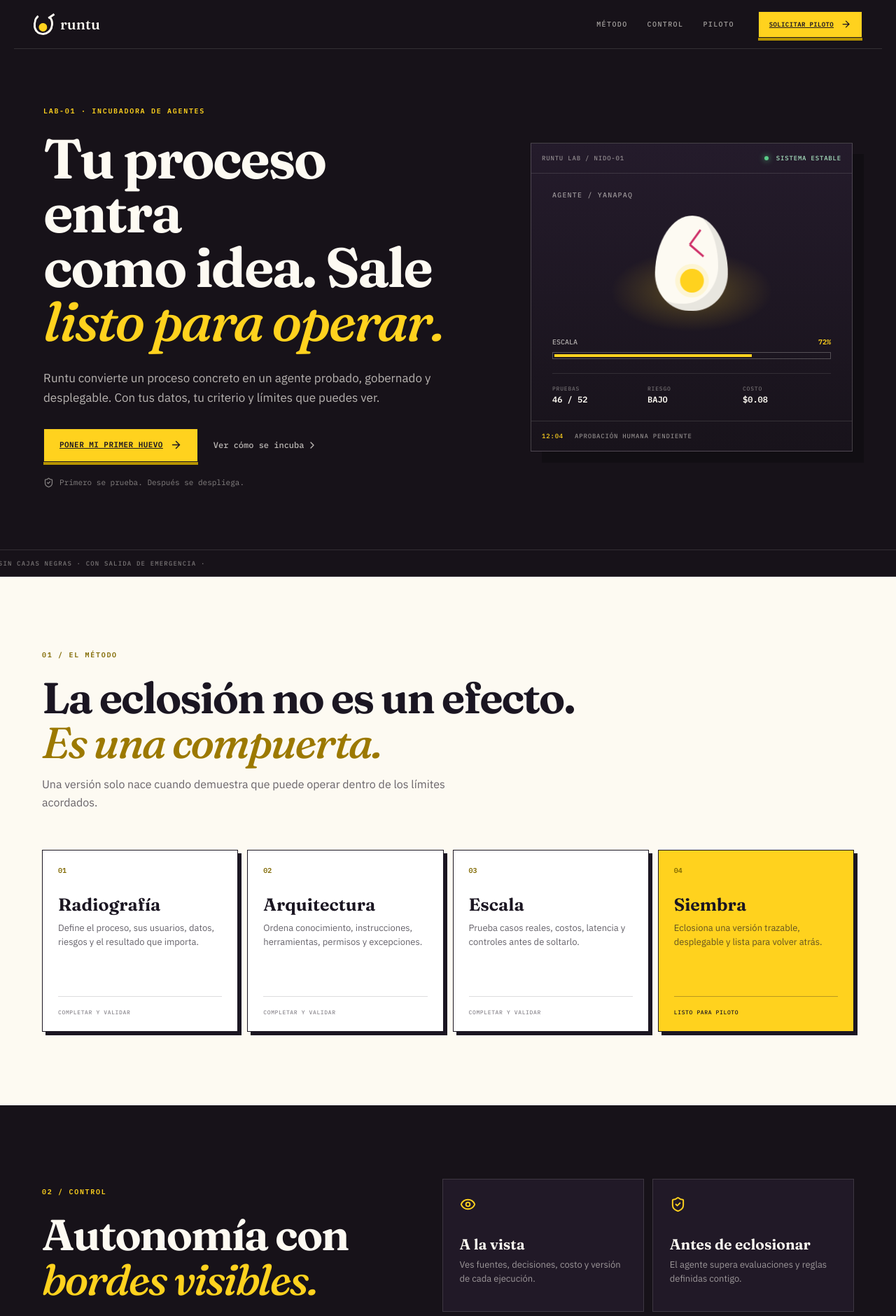
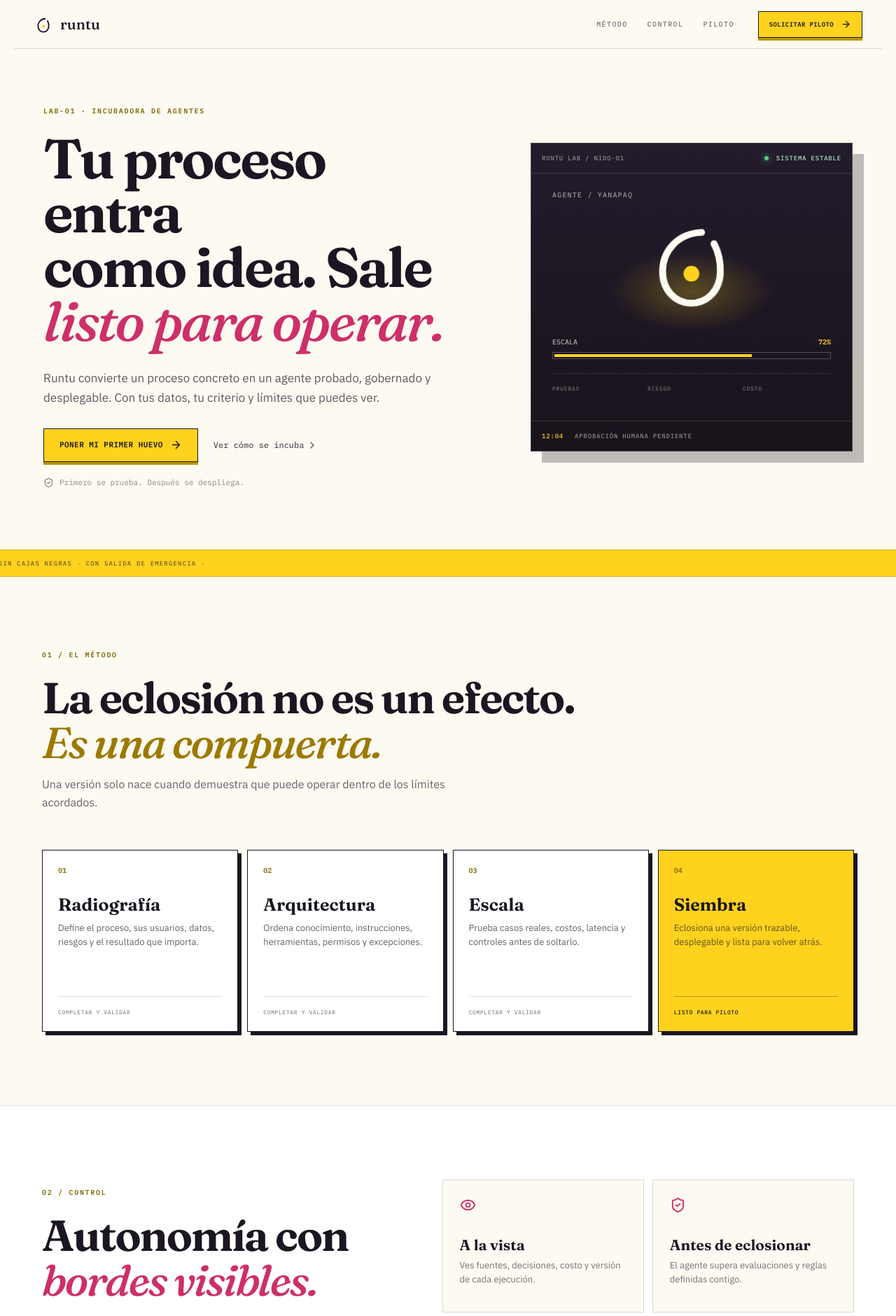
Before and after one commit to imaquinua/runtu, a React (Vite) app: page / in a window 1280 px wide. Shown: the top 1880 px of the page at 70% size. Built offline with nearby package versions, Linux system fonts and the light colour scheme.

Commit message:
fix: alinea la portada al brandbook de Runtu

```diff
--- a/index.html
+++ b/index.html
@@ -3,7 +3,7 @@
   <head>
     <meta charset="UTF-8" />
     <meta name="viewport" content="width=device-width, initial-scale=1.0" />
-    <meta name="theme-color" content="#171219" />
+    <meta name="theme-color" content="#FDFAF2" />
     <meta name="description" content="Runtu convierte un proceso concreto en un agente probado, gobernado y desplegable." />
     <meta property="og:title" content="Runtu — Incubadora de agentes" />
     <meta property="og:description" content="Agentes que nacen con criterio: primero se prueban, después se despliegan." />
@@ -11,7 +11,7 @@
     <meta property="og:url" content="https://runtu.tech" />
     <link rel="icon" href="/runtu-mark.svg" type="image/svg+xml" />
     <title>Runtu — Incubadora de agentes</title>
-    <style>html, body, #root { min-height: 100%; margin: 0; } body { background: #171219; }</style>
+    <style>html, body, #root { min-height: 100%; margin: 0; } body { background: #FDFAF2; }</style>
   </head>
   <body>
     <div id="root"></div>
--- a/src/app/pages/Incubadora.tsx
+++ b/src/app/pages/Incubadora.tsx
@@ -45,15 +45,26 @@
   { icon: RotateCcw, title: "Siempre reversible", text: "Pausa, cuarentena y rollback forman parte del despliegue." },
 ];
 
+function RuntuMark({ size = 28, inverse = false }: { size?: number; inverse?: boolean }) {
+  return (
+    <svg viewBox="0 0 200 200" width={size} height={size} aria-hidden="true">
+      <path
+        d="M 118 41 C 70 44 45 80 45 115 C 45 152 70 176 100 176 C 130 176 155 152 155 115 C 155 96 150 76 142 62"
+        fill="none"
+        stroke={inverse ? "#FDFAF2" : "#1B1622"}
+        strokeWidth="13"
+        strokeLinecap="round"
+      />
+      <circle cx="100" cy="120" r="15" fill="#FFD21E" />
+    </svg>
+  );
+}
+
 function Egg({ progress = 72 }: { progress?: number }) {
   return (
     <div className="inc-egg-wrap" aria-label={`Incubación al ${progress}%`}>
       <div className="inc-egg-glow" />
-      <div className="inc-egg">
-        <span className="inc-crack inc-crack-a" />
-        <span className="inc-crack inc-crack-b" />
-        <span className="inc-yolk" />
-      </div>
+      <div className="inc-egg"><RuntuMark size={150} inverse /></div>
     </div>
   );
 }
@@ -79,7 +90,7 @@
     <main className="inc-page">
       <nav className="inc-nav" aria-label="Navegación principal">
         <a className="inc-brand" href="#inicio" aria-label="Runtu, volver al inicio">
-          <span className="inc-brand-mark" aria-hidden="true"><span /></span>
+          <RuntuMark />
           <span>runtu</span>
         </a>
         <div className="inc-nav-links">
@@ -219,7 +230,7 @@
 
       <footer className="inc-footer">
         <a className="inc-brand" href="#inicio">
-          <span className="inc-brand-mark" aria-hidden="true"><span /></span>
+          <RuntuMark />
           <span>runtu</span>
         </a>
         <p>Agentes que nacen con criterio.</p>
--- a/src/styles/incubadora.css
+++ b/src/styles/incubadora.css
@@ -10,31 +10,28 @@
   --inc-rose: #ce2f68;
 }
 
-.inc-page { min-height: 100vh; color: var(--inc-cream); background: var(--inc-night); font-family: "IBM Plex Sans", sans-serif; overflow: hidden; }
+.inc-page { min-height: 100vh; color: var(--inc-ink); background: var(--inc-cream); font-family: "IBM Plex Sans", sans-serif; overflow: hidden; }
 .inc-page * { box-sizing: border-box; }
 .inc-page button, .inc-page a { -webkit-tap-highlight-color: transparent; }
-.inc-nav { height: 70px; max-width: 1240px; margin: 0 auto; padding: 0 28px; display: flex; align-items: center; gap: 34px; border-bottom: 1px solid rgba(253,250,242,.12); }
+.inc-nav { height: 70px; max-width: 1240px; margin: 0 auto; padding: 0 28px; display: flex; align-items: center; gap: 34px; border-bottom: 1px solid rgba(27,22,34,.14); }
 .inc-brand { display: inline-flex; align-items: center; gap: 10px; color: inherit; text-decoration: none; font: 500 21px/1 "Fraunces", serif; }
-.inc-brand-mark { width: 28px; height: 31px; border: 3px solid currentColor; border-top-color: transparent; border-radius: 48% 52% 52% 48%; transform: rotate(8deg); position: relative; display: inline-block; }
-.inc-brand-mark::before { content: ""; width: 12px; height: 12px; border-radius: 50%; background: var(--inc-yellow); position: absolute; left: 5px; top: 11px; }
-.inc-brand-mark span { position: absolute; width: 10px; height: 4px; border-top: 3px solid currentColor; transform: rotate(-42deg); top: -2px; right: -4px; }
 .inc-nav-links { margin-left: auto; display: flex; gap: 28px; }
-.inc-nav-links a { color: rgba(253,250,242,.62); text-decoration: none; text-transform: uppercase; letter-spacing: .14em; font: 500 10px/1 "IBM Plex Mono", monospace; }
-.inc-nav-links a:hover, .inc-text-link:hover { color: var(--inc-yellow); }
-.inc-button { border: 1.5px solid var(--inc-ink); background: var(--inc-yellow); color: var(--inc-ink); min-height: 48px; padding: 0 22px; display: inline-flex; justify-content: center; align-items: center; gap: 10px; font: 600 11px/1 "IBM Plex Mono", monospace; letter-spacing: .04em; text-transform: uppercase; cursor: pointer; box-shadow: 0 4px 0 var(--inc-gold); transition: transform .16s ease, box-shadow .16s ease; }
+.inc-nav-links a { color: rgba(27,22,34,.6); text-decoration: none; text-transform: uppercase; letter-spacing: .14em; font: 500 10px/1 "IBM Plex Mono", monospace; }
+.inc-nav-links a:hover, .inc-text-link:hover { color: var(--inc-rose); }
+.inc-button { border: 1.5px solid var(--inc-ink); background: var(--inc-yellow); color: var(--inc-ink); min-height: 48px; padding: 0 22px; display: inline-flex; justify-content: center; align-items: center; gap: 10px; font: 600 11px/1 "IBM Plex Mono", monospace; letter-spacing: .04em; text-transform: uppercase; text-decoration: none; cursor: pointer; box-shadow: 0 4px 0 var(--inc-gold); transition: transform .16s ease, box-shadow .16s ease; }
 .inc-button:hover { transform: translateY(3px); box-shadow: 0 1px 0 var(--inc-gold); }
-.inc-button:focus-visible, .inc-page a:focus-visible { outline: 3px solid #fff; outline-offset: 4px; }
+.inc-button:focus-visible, .inc-page a:focus-visible { outline: 3px solid var(--inc-rose); outline-offset: 4px; }
 .inc-button-small { min-height: 38px; padding: 0 15px; font-size: 9px; }
 .inc-hero { max-width: 1240px; margin: 0 auto; min-height: 690px; padding: 82px 42px 88px; display: grid; grid-template-columns: 1.08fr .92fr; gap: 80px; align-items: center; }
-.inc-eyebrow { margin: 0 0 22px; color: var(--inc-yellow); font: 600 10px/1.4 "IBM Plex Mono", monospace; letter-spacing: .17em; text-transform: uppercase; }
+.inc-eyebrow { margin: 0 0 22px; color: #806900; font: 600 10px/1.4 "IBM Plex Mono", monospace; letter-spacing: .17em; text-transform: uppercase; }
 .inc-eyebrow.dark { color: #806900; }
 .inc-hero h1, .inc-section h2, .inc-pilot h2 { margin: 0; font-family: "Fraunces", serif; font-weight: 650; letter-spacing: -.035em; }
 .inc-hero h1 { max-width: 680px; font-size: clamp(50px, 6.2vw, 79px); line-height: .98; }
-.inc-hero h1 em, .inc-section h2 em { color: var(--inc-yellow); font-weight: 500; }
-.inc-lede { max-width: 580px; margin: 28px 0 0; color: rgba(253,250,242,.7); font-size: 17px; line-height: 1.65; }
+.inc-hero h1 em, .inc-section h2 em { color: var(--inc-rose); font-weight: 500; }
+.inc-lede { max-width: 580px; margin: 28px 0 0; color: rgba(27,22,34,.7); font-size: 17px; line-height: 1.65; }
 .inc-actions { margin-top: 30px; display: flex; align-items: center; gap: 22px; flex-wrap: wrap; }
-.inc-text-link { color: rgba(253,250,242,.72); display: inline-flex; align-items: center; gap: 4px; font: 500 12px/1 "IBM Plex Mono", monospace; text-decoration: none; }
-.inc-proof { margin: 22px 0 0; display: flex; align-items: center; gap: 8px; color: rgba(253,250,242,.48); font: 400 11px/1.3 "IBM Plex Mono", monospace; }
+.inc-text-link { color: rgba(27,22,34,.72); display: inline-flex; align-items: center; gap: 4px; font: 500 12px/1 "IBM Plex Mono", monospace; text-decoration: none; }
+.inc-proof { margin: 22px 0 0; display: flex; align-items: center; gap: 8px; color: rgba(27,22,34,.5); font: 400 11px/1.3 "IBM Plex Mono", monospace; }
 .inc-console { max-width: 460px; width: 100%; justify-self: end; border: 1px solid rgba(253,250,242,.2); background: linear-gradient(180deg, #241b2b, #18131b); box-shadow: 16px 16px 0 rgba(0,0,0,.25); }
 .inc-console-head, .inc-log { min-height: 43px; padding: 0 15px; display: flex; justify-content: space-between; align-items: center; gap: 16px; color: rgba(253,250,242,.5); border-bottom: 1px solid rgba(253,250,242,.12); font: 500 9px/1.3 "IBM Plex Mono", monospace; letter-spacing: .09em; }
 .inc-live { color: #a9e3c1; white-space: nowrap; }
@@ -43,11 +40,7 @@
 .inc-slot-label { color: rgba(253,250,242,.55); font: 500 10px/1 "IBM Plex Mono", monospace; letter-spacing: .12em; }
 .inc-egg-wrap { height: 200px; position: relative; display: grid; place-items: center; }
 .inc-egg-glow { position: absolute; width: 240px; height: 120px; bottom: 8px; background: radial-gradient(ellipse, rgba(255,210,30,.27), transparent 68%); }
-.inc-egg { width: 104px; height: 136px; position: relative; background: var(--inc-cream); border-radius: 50% 50% 47% 47% / 61% 61% 39% 39%; box-shadow: inset -14px -10px 0 rgba(27,22,34,.09); animation: incFloat 2.5s ease-in-out infinite; }
-.inc-yolk { width: 34px; height: 34px; background: var(--inc-yellow); border-radius: 50%; position: absolute; left: 36px; top: 76px; box-shadow: 0 0 0 7px rgba(255,210,30,.14); }
-.inc-crack { width: 26px; height: 3px; background: var(--inc-rose); position: absolute; top: 40px; left: 49px; transform-origin: left; }
-.inc-crack-a { transform: rotate(-55deg); }
-.inc-crack-b { transform: rotate(40deg); }
+.inc-egg { width: 150px; height: 150px; position: relative; animation: incFloat 2.5s ease-in-out infinite; }
 .inc-progress-row { display: flex; justify-content: space-between; color: rgba(253,250,242,.65); font: 500 10px/1 "IBM Plex Mono", monospace; }
 .inc-progress-row strong { color: var(--inc-yellow); }
 .inc-progress { height: 10px; margin-top: 9px; padding: 2px; border: 1px solid rgba(253,250,242,.25); }
@@ -58,7 +51,7 @@
 .inc-console-stats strong { font: 600 12px/1 "IBM Plex Mono", monospace; }
 .inc-log { border: 0; border-top: 1px solid rgba(253,250,242,.12); justify-content: flex-start; }
 .inc-log span { color: var(--inc-yellow); }
-.inc-ticker { border-block: 1px solid rgba(253,250,242,.12); overflow: hidden; padding: 14px 0; color: rgba(253,250,242,.42); white-space: nowrap; font: 500 9px/1 "IBM Plex Mono", monospace; letter-spacing: .13em; }
+.inc-ticker { border-block: 1px solid rgba(27,22,34,.18); background: var(--inc-yellow); overflow: hidden; padding: 14px 0; color: rgba(27,22,34,.62); white-space: nowrap; font: 500 9px/1 "IBM Plex Mono", monospace; letter-spacing: .13em; }
 .inc-ticker span { display: inline-block; min-width: 200%; animation: incTicker 24s linear infinite; }
 .inc-section { padding: 105px max(28px, calc((100vw - 1160px) / 2)); }
 .inc-method, .inc-deploy { background: var(--inc-cream); color: var(--inc-ink); }
@@ -74,17 +67,17 @@
 .inc-stage-state { margin-top: auto; padding-top: 18px; border-top: 1px solid rgba(27,22,34,.15); color: rgba(27,22,34,.5); font: 500 8px/1.2 "IBM Plex Mono", monospace; letter-spacing: .08em; }
 .inc-stage.active { background: var(--inc-yellow); }
 .inc-stage.active .inc-stage-state { color: var(--inc-ink); border-color: rgba(27,22,34,.3); }
-.inc-control { display: grid; grid-template-columns: .9fr 1.1fr; align-items: center; gap: 90px; }
-.inc-control-copy h2 { color: var(--inc-cream); }
-.inc-control-copy > p:not(.inc-eyebrow) { color: rgba(253,250,242,.65); line-height: 1.65; }
-.inc-control-copy ul { list-style: none; padding: 0; margin: 28px 0 0; display: grid; gap: 13px; color: rgba(253,250,242,.76); font-size: 14px; }
+.inc-control { display: grid; grid-template-columns: .9fr 1.1fr; align-items: center; gap: 90px; background: #fff; border-block: 1px solid rgba(27,22,34,.12); }
+.inc-control-copy h2 { color: var(--inc-ink); }
+.inc-control-copy > p:not(.inc-eyebrow) { color: rgba(27,22,34,.68); line-height: 1.65; }
+.inc-control-copy ul { list-style: none; padding: 0; margin: 28px 0 0; display: grid; gap: 13px; color: rgba(27,22,34,.76); font-size: 14px; }
 .inc-control-copy li { display: flex; gap: 10px; align-items: center; }
 .inc-control-copy li svg { color: var(--inc-yellow); flex: none; }
 .inc-safeguards { display: grid; grid-template-columns: repeat(2, 1fr); gap: 12px; }
-.inc-safeguards article { min-height: 190px; padding: 24px; background: var(--inc-panel); border: 1px solid rgba(253,250,242,.13); }
-.inc-safeguards svg { color: var(--inc-yellow); }
+.inc-safeguards article { min-height: 190px; padding: 24px; background: var(--inc-cream); border: 1px solid rgba(27,22,34,.15); }
+.inc-safeguards svg { color: var(--inc-rose); }
 .inc-safeguards h3 { margin: 30px 0 8px; font: 600 21px/1.1 "Fraunces", serif; }
-.inc-safeguards p { margin: 0; color: rgba(253,250,242,.56); font-size: 13px; line-height: 1.55; }
+.inc-safeguards p { margin: 0; color: rgba(27,22,34,.6); font-size: 13px; line-height: 1.55; }
 .inc-section-head.compact { max-width: 700px; }
 .inc-section-head.compact h2 em { color: #9c7900; }
 .inc-deploy-flow { margin-top: 60px; display: grid; grid-template-columns: 1fr auto 1fr auto 1fr auto 1fr; align-items: center; gap: 15px; }
@@ -102,8 +95,8 @@
 .inc-pilot-card .inc-button { background: var(--inc-ink); color: var(--inc-cream); box-shadow: 0 4px 0 #6e5a00; }
 .inc-button.wide { width: 100%; }
 .inc-pilot-card small { margin-top: 14px; display: block; text-align: center; color: rgba(27,22,34,.48); font: 400 9px/1.4 "IBM Plex Mono", monospace; }
-.inc-footer { max-width: 1180px; min-height: 130px; margin: 0 auto; padding: 30px 28px; display: grid; grid-template-columns: 1fr auto 1fr; align-items: center; gap: 20px; color: rgba(253,250,242,.5); border-top: 1px solid rgba(253,250,242,.12); }
-.inc-footer p { margin: 0; color: rgba(253,250,242,.76); font: italic 500 18px/1.2 "Fraunces", serif; }
+.inc-footer { max-width: 1180px; min-height: 130px; margin: 0 auto; padding: 30px 28px; display: grid; grid-template-columns: 1fr auto 1fr; align-items: center; gap: 20px; color: rgba(27,22,34,.5); border-top: 1px solid rgba(27,22,34,.14); }
+.inc-footer p { margin: 0; color: rgba(27,22,34,.76); font: italic 500 18px/1.2 "Fraunces", serif; }
 .inc-footer > span { text-align: right; font: 400 9px/1.5 "IBM Plex Mono", monospace; }
 
 @keyframes incFloat { 0%, 100% { transform: translateY(0) rotate(-1deg); } 50% { transform: translateY(-8px) rotate(1deg); } }
```
